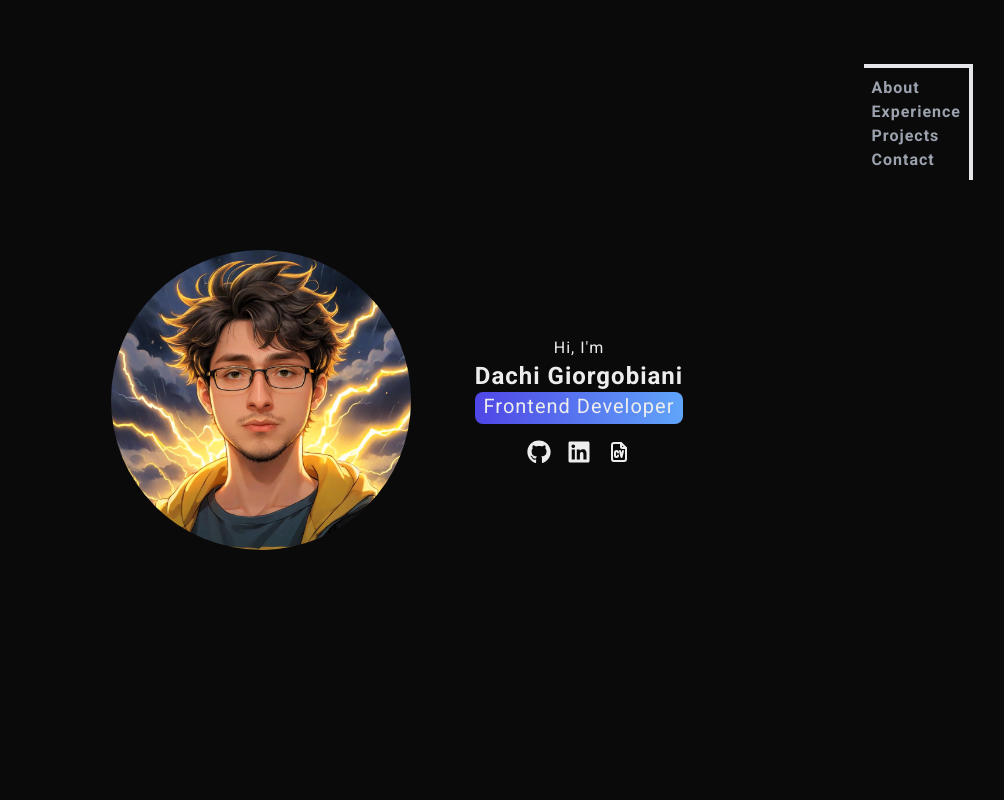
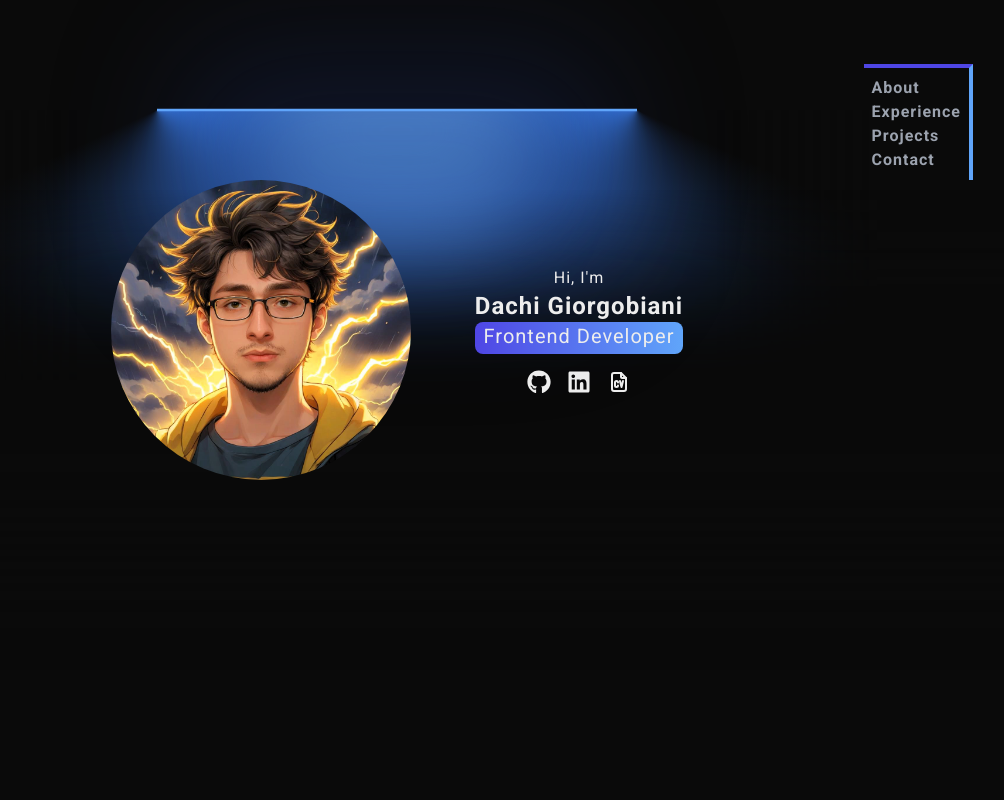
Before and after one commit to dachig/my-portfolio, a Next.js app: page / in a window 1280 px wide. Shown: the top 800 px of the page, without its empty margins (243-1247 px from the left). Built offline with nearby package versions, Linux system fonts and the light colour scheme.

Commit message:
more animation refinements and new features

```diff
--- a/package.json
+++ b/package.json
@@ -17,6 +17,7 @@
     "react": "^18.3.1",
     "react-dom": "^18.3.1",
     "react-icons": "^5.3.0",
+    "react-spinners": "^0.14.1",
     "tailwind-merge": "^2.5.4"
   },
   "devDependencies": {
--- a/src/app/components/About.tsx
+++ b/src/app/components/About.tsx
@@ -1,34 +1,12 @@
 "use client";
-import CollageHobbies from "@/app/lib/collage_hobbies.png";
-import Image from "next/image";
 import { useEffect, useRef } from "react";
+import {animateOnScroll} from "../lib/animate-on-scroll"
 
 export default function About() {
   const aboutRef = useRef<HTMLDivElement | null>(null);
 
   useEffect(() => {
-    if (aboutRef.current) {
-      const handleIntersection = (entries: IntersectionObserverEntry[]) => {
-        entries.forEach((entry) => {
-          if (entry.isIntersecting) {
-            entry.target.classList.add("animate");
-            entry.target.classList.remove("hiddenn");
-          } else {
-            entry.target.classList.remove("animate");
-            entry.target.classList.add("hiddenn");
-          }
-        });
-      };
-
-      const observer = new IntersectionObserver(handleIntersection, {
-        threshold: 0.1,
-      });
-
-      observer.observe(aboutRef.current);
-
-      // Clean up the observer on component unmount
-      return () => observer.disconnect();
-    }
+    animateOnScroll(aboutRef);
   }, []);
 
   return (
@@ -37,6 +15,7 @@ export default function About() {
       id="about"
       className="hiddenn h-screen flex flex-col justify-center items-center gap-4"
     >
+
       <div className="text-center">
         <p className="text-gray-400 text-sm">Get to know more</p>
         <h2 className="text-2xl font-bold">About Me</h2>
--- a/src/app/components/Contact.jsx
+++ b/src/app/components/Contact.jsx
@@ -1,9 +1,10 @@
 "use client";
-import React, { useRef, useState } from "react";
+import React, { useEffect, useRef, useState } from "react";
 import emailjs from "@emailjs/browser";
 import { FaCheck } from "react-icons/fa";
+import ClipLoader from "react-spinners/ClipLoader";
 
-export const ContactForm = () => {
+export function ContactForm() {
   const [name, setName] = useState("");
   const [email, setEmail] = useState("");
   const [message, setMessage] = useState("");
@@ -55,15 +56,17 @@ export const ContactForm = () => {
       id="contact"
       className="h-screen flex flex-col justify-center items-center"
     >
+      <p className="text-gray-400 text-sm">Let's make</p>
+      <h2 className="text-2xl font-bold">Contact</h2>
       <form
-        className="flex w-full flex-col gap-4 text-gray-700 dark:text-white"
+        className="flex w-full flex-col gap-4 mt-4"
         ref={form}
         onSubmit={sendEmail}
       >
         <div className="flex flex-col">
           <label>Name *</label>
           <input
-            className="bg-transparent border-2 border-purple-300 dark:border-purple-500 p-2 rounded-lg"
+            className="bg-transparent border-2 p-2 rounded-xl"
             type="text"
             name="from_name"
             onChange={(e) => setName(e.target.value)}
@@ -83,7 +86,7 @@ export const ContactForm = () => {
         <div className="flex flex-col">
           <label>Email *</label>
           <input
-            className="bg-transparent border-2 border-purple-300 dark:border-purple-500 p-2 rounded-lg"
+            className="bg-transparent border-2 p-2 rounded-xl"
             type="email"
             name="from_email"
             onChange={(e) => setEmail(e.target.value)}
@@ -98,7 +101,7 @@ export const ContactForm = () => {
         <div className="flex flex-col">
           <label>Message *</label>
           <textarea
-            className="bg-transparent border-2 border-purple-300 dark:border-purple-500 p-2 rounded-lg"
+            className="bg-transparent border-2 p-2 rounded-xl"
             name="message"
             onChange={(e) => setMessage(e.target.value)}
             value={message}
@@ -109,14 +112,21 @@ export const ContactForm = () => {
             </p>
           )}
         </div>
-        <button>
+        <button className="bg-blue-500 w-max mx-auto px-3 py-1 rounded-xl hover:bg-blue-400">
           {loading ? (
-            "Loading..."
+            <ClipLoader
+              className="mt-1"
+              color="white"
+              loading={loading}
+              size={15}
+              aria-label="Loading Spinner"
+              data-testid="loader"
+            />
           ) : sent ? (
-            <>
+            <div className="flex items-center">
               <span className="mr-2">Sent</span>
               <FaCheck />
-            </>
+            </div>
           ) : (
             "Send"
           )}
@@ -124,4 +134,4 @@ export const ContactForm = () => {
       </form>
     </div>
   );
-};
+}
--- a/src/app/components/Experience.tsx
+++ b/src/app/components/Experience.tsx
@@ -1,8 +1,18 @@
+"use client";
+import { useEffect, useRef } from "react";
 import { MdVerified } from "react-icons/md";
+import { animateOnScroll } from "../lib/animate-on-scroll";
 
 export default function Experience() {
+  const experienceRef = useRef<HTMLDivElement | null>(null);
+
+  useEffect(() => {
+    animateOnScroll(experienceRef);
+  }, []);
+
   return (
     <div
+      ref={experienceRef}
       id="experience"
       className="h-screen flex flex-col justify-center items-center gap-4"
     >
--- a/src/app/components/Header.tsx
+++ b/src/app/components/Header.tsx
@@ -27,8 +27,8 @@ export default function Header() {
     return () => observer.disconnect();
   }, []);
   return (
-    <nav className="items-center justify-evenly flex text-gray-400 font-bold fixed right-16 top-16">
-      <ul className="flex flex-col border-t-4 border-r-4 p-2">
+    <nav className="items-center justify-evenly flex text-gray-400 font-bold fixed right-16 top-16 z-50">
+      <ul className="flex flex-col border-t-4 border-t-indigo-600 border-r-blue-400 border-r-4 p-2">
         <li>
           <a href="#about" className="flex gap-2 items-center">
             About
--- a/src/app/components/Hero.tsx
+++ b/src/app/components/Hero.tsx
@@ -1,13 +1,22 @@
+"use client";
 import Image from "next/image";
 import Link from "next/link";
 import AiAvatar from "../../../public/ai-avatar.jpg";
 import { FaGithub, FaLinkedin } from "react-icons/fa";
 import { TbFileCv } from "react-icons/tb";
 import { HeroHighlight, Highlight } from "../components/ui/hero-highlight";
+import { useEffect, useRef } from "react";
+import { animateOnScroll } from "../lib/animate-on-scroll";
 
 export default function Hero() {
+  const heroRef = useRef<HTMLDivElement | null>(null);
+
+  useEffect(() => {
+    animateOnScroll(heroRef);
+  }, []);
+
   return (
-    <div className="h-screen flex justify-center items-center gap-16">
+    <div ref={heroRef} className="flex flex-col md:flex-row justify-center items-center gap-16 hiddenn">
       <Image
         className="rounded-full"
         src={AiAvatar}
--- a/src/app/components/Projects.tsx
+++ b/src/app/components/Projects.tsx
@@ -5,7 +5,8 @@ import Image from "next/image";
 import Link from "next/link";
 import { RiExternalLinkLine } from "react-icons/ri";
 
-import { useEffect, useState } from "react";
+import { useEffect, useRef, useState } from "react";
+import { animateOnScroll } from "../lib/animate-on-scroll";
 
 const soloProjects = [
   {
@@ -100,7 +101,7 @@ function TeamProjects() {
         >
           <div className="flex">
             <h3 className="font-bold">{project.who}</h3>
-            <p className="ml-auto text-gray-800 bg-white px-1 rounded-lg">
+            <p className="ml-auto text-gray-800 bg-white px-2 rounded-lg">
               {project.period}
             </p>
           </div>
@@ -128,7 +129,11 @@ function TeamProjects() {
 
 export default function Projects() {
   const [projectSwitch, setProjectSwitch] = useState("team");
+  const projectsRef = useRef<HTMLDivElement | null>(null);
 
+  useEffect(() => {
+    animateOnScroll(projectsRef);
+  }, []);
   function handleSwitch(from: string, to: string) {
     const element1 = document.getElementById(from + "-projects");
     if (to == "solo") element1?.classList.add("slide-left");
@@ -147,6 +152,7 @@ export default function Projects() {
 
   return (
     <div
+      ref={projectsRef}
       id="projects"
       className="h-screen flex flex-col justify-center items-center gap-4 overflow-hidden"
     >
--- /dev/null
+++ b/src/app/components/ui/lamp.tsx
@@ -0,0 +1,93 @@
+"use client";
+import React, { useEffect, useRef } from "react";
+import { motion } from "framer-motion";
+import { cn } from "../../lib/utils";
+import { animateOnScroll } from "@/app/lib/animate-on-scroll";
+
+export const LampContainer = ({
+  children,
+  className,
+}: {
+  children: React.ReactNode;
+  className?: string;
+}) => {
+  const lampRef = useRef<HTMLDivElement | null>(null);
+
+  useEffect(() => {
+    animateOnScroll(lampRef);
+  }, []);
+
+  return (
+    <div
+      ref={lampRef}
+      className={cn(
+        "relative flex min-h-screen flex-col items-center justify-center overflow-hidden bg-neutral-950 w-full rounded-md z-0 hiddenn",
+        className
+      )}
+    >
+      <div className="relative flex w-full flex-1 scale-y-125 items-center justify-center isolate z-0 ">
+        <motion.div
+          initial={{ opacity: 0.5, width: "15rem" }}
+          whileInView={{ opacity: 1, width: "30rem" }}
+          transition={{
+            delay: 0.3,
+            duration: 0.8,
+            ease: "easeInOut",
+          }}
+          style={{
+            backgroundImage: `conic-gradient(var(--conic-position), var(--tw-gradient-stops))`,
+          }}
+          className="absolute inset-auto right-1/2 h-56 overflow-visible w-[30rem] bg-gradient-conic from-blue-500 via-transparent to-transparent text-white [--conic-position:from_70deg_at_center_top]"
+        >
+          <div className="absolute  w-[100%] left-0 bg-neutral-950 h-40 bottom-0 z-20 [mask-image:linear-gradient(to_top,white,transparent)]" />
+          <div className="absolute  w-40 h-[100%] left-0 bg-neutral-950  bottom-0 z-20 [mask-image:linear-gradient(to_right,white,transparent)]" />
+        </motion.div>
+        <motion.div
+          initial={{ opacity: 0.5, width: "15rem" }}
+          whileInView={{ opacity: 1, width: "30rem" }}
+          transition={{
+            delay: 0.3,
+            duration: 0.8,
+            ease: "easeInOut",
+          }}
+          style={{
+            backgroundImage: `conic-gradient(var(--conic-position), var(--tw-gradient-stops))`,
+          }}
+          className="absolute inset-auto left-1/2 h-56 w-[30rem] bg-gradient-conic from-transparent via-transparent to-blue-500 text-white [--conic-position:from_290deg_at_center_top]"
+        >
+          <div className="absolute  w-40 h-[100%] right-0 bg-neutral-950  bottom-0 z-20 [mask-image:linear-gradient(to_left,white,transparent)]" />
+          <div className="absolute  w-[100%] right-0 bg-neutral-950 h-40 bottom-0 z-20 [mask-image:linear-gradient(to_top,white,transparent)]" />
+        </motion.div>
+        <div className="absolute top-1/2 h-48 w-full translate-y-12 scale-x-150 bg-neutral-950 blur-2xl"></div>
+        <div className="absolute top-1/2 z-50 h-48 w-full bg-transparent opacity-10 backdrop-blur-md"></div>
+        <div className="absolute inset-auto z-50 h-36 w-[28rem] -translate-y-1/2 rounded-full bg-blue-950 opacity-50 blur-3xl"></div>
+        <motion.div
+          initial={{ width: "8rem" }}
+          whileInView={{ width: "16rem" }}
+          transition={{
+            delay: 0.3,
+            duration: 0.8,
+            ease: "easeInOut",
+          }}
+          className="absolute inset-auto z-30 h-36 w-64 -translate-y-[6rem] rounded-full bg-blue-400 blur-2xl"
+        ></motion.div>
+        <motion.div
+          initial={{ width: "15rem" }}
+          whileInView={{ width: "30rem" }}
+          transition={{
+            delay: 0.3,
+            duration: 0.8,
+            ease: "easeInOut",
+          }}
+          className="absolute inset-auto z-50 h-0.5 w-[30rem] -translate-y-[7rem] bg-blue-400 "
+        ></motion.div>
+
+        <div className="absolute inset-auto z-40 h-44 w-full -translate-y-[12.5rem] bg-neutral-950 "></div>
+      </div>
+
+      <div className="relative z-50 flex -translate-y-80 flex-col items-center px-5">
+        {children}
+      </div>
+    </div>
+  );
+};
--- a/src/app/globals.css
+++ b/src/app/globals.css
@@ -37,16 +37,15 @@ nav ul li a.active {
 
 .hiddenn {
   opacity: 0;
-  transition: opacity 0.3s;
+  transition: opacity 0.5s;
 }
 
 .animate {
-  animation: fadeIn 1s forwards;
+  animation: fadeIn 2.5s forwards;
 }
 
 @keyframes bounce {
-  0%
- {
+  0% {
     transform: translateY(0);
   }
   10% {
@@ -74,7 +73,7 @@ nav ul li a.active {
 }
 
 .bounce2 {
-  animation: bounce 4s ease forwards;/* Wait for 1s after completing the bounce */
+  animation: bounce 4s ease forwards; /* Wait for 1s after completing the bounce */
   animation-delay: 5s; /* Wait 2.5s before starting */
   animation-iteration-count: infinite;
 }
@@ -84,7 +83,6 @@ nav ul li a.active {
   animation-delay: 7.5s; /* Wait 5.5s before starting */
   animation-iteration-count: infinite;
 }
-
 
 @keyframes slide-out-left {
   0% {
@@ -118,21 +116,21 @@ nav ul li a.active {
 
 @keyframes fadeInBounce {
   0% {
-    opacity: 0;               /* Start invisible */
+    opacity: 0; /* Start invisible */
     transform: translateY(0); /* Start at original position */
   }
   50% {
-    opacity: 1;               /* Fully visible */
+    opacity: 1; /* Fully visible */
     transform: translateY(-30px); /* Move up by 30px */
   }
   70% {
-    transform: translateY(5px);  /* Go slightly below the starting point */
+    transform: translateY(5px); /* Go slightly below the starting point */
   }
   90% {
     transform: translateY(-3px); /* Bounce up slightly */
   }
   100% {
-    transform: translateY(0);  /* Back to original position */
+    transform: translateY(0); /* Back to original position */
   }
 }
 
--- /dev/null
+++ b/src/app/lib/animate-on-scroll.ts
@@ -0,0 +1,26 @@
+import { MutableRefObject } from "react";
+
+export function animateOnScroll(ref: MutableRefObject<HTMLDivElement | null>) {
+  if (ref.current) {
+    const handleIntersection = (entries: IntersectionObserverEntry[]) => {
+      entries.forEach((entry) => {
+        if (entry.isIntersecting) {
+          entry.target.classList.add("animate");
+          entry.target.classList.remove("hiddenn");
+        } else {
+          entry.target.classList.remove("animate");
+          entry.target.classList.add("hiddenn");
+        }
+      });
+    };
+
+    const observer = new IntersectionObserver(handleIntersection, {
+      threshold: 0.1,
+    });
+
+    observer.observe(ref.current);
+
+    // Clean up the observer on component unmount
+    return () => observer.disconnect();
+  }
+}
--- a/src/app/page.tsx
+++ b/src/app/page.tsx
@@ -5,13 +5,18 @@ import About from "./components/About";
 import Experience from "./components/Experience";
 import Projects from "./components/Projects";
 import { ContactForm } from "./components/Contact";
+import { ShootingStars } from "./components/ui/shooting-stars";
+import { StarsBackground } from "./components/ui/stars-background";
+import { LampContainer } from "./components/ui/lamp";
 
 export default function Home() {
   return (
     <>
       <Header />
+      <LampContainer className="">
+        <Hero />
+      </LampContainer>
       <main className="max-w-3xl mx-auto">
-        <Hero />
         <About />
         <Experience />
         <Projects />
```
Also changed, not shown: 1 other file (tests, documents, lock files or other folders).
